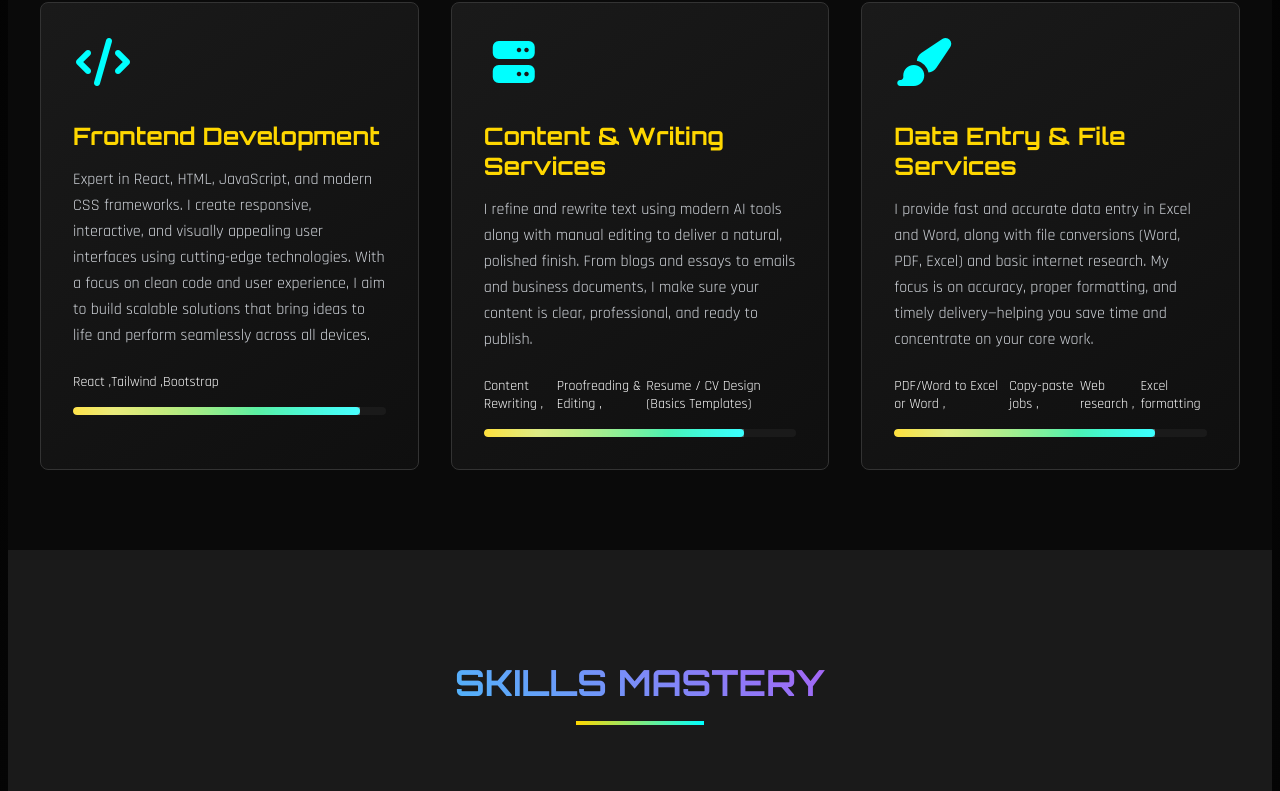
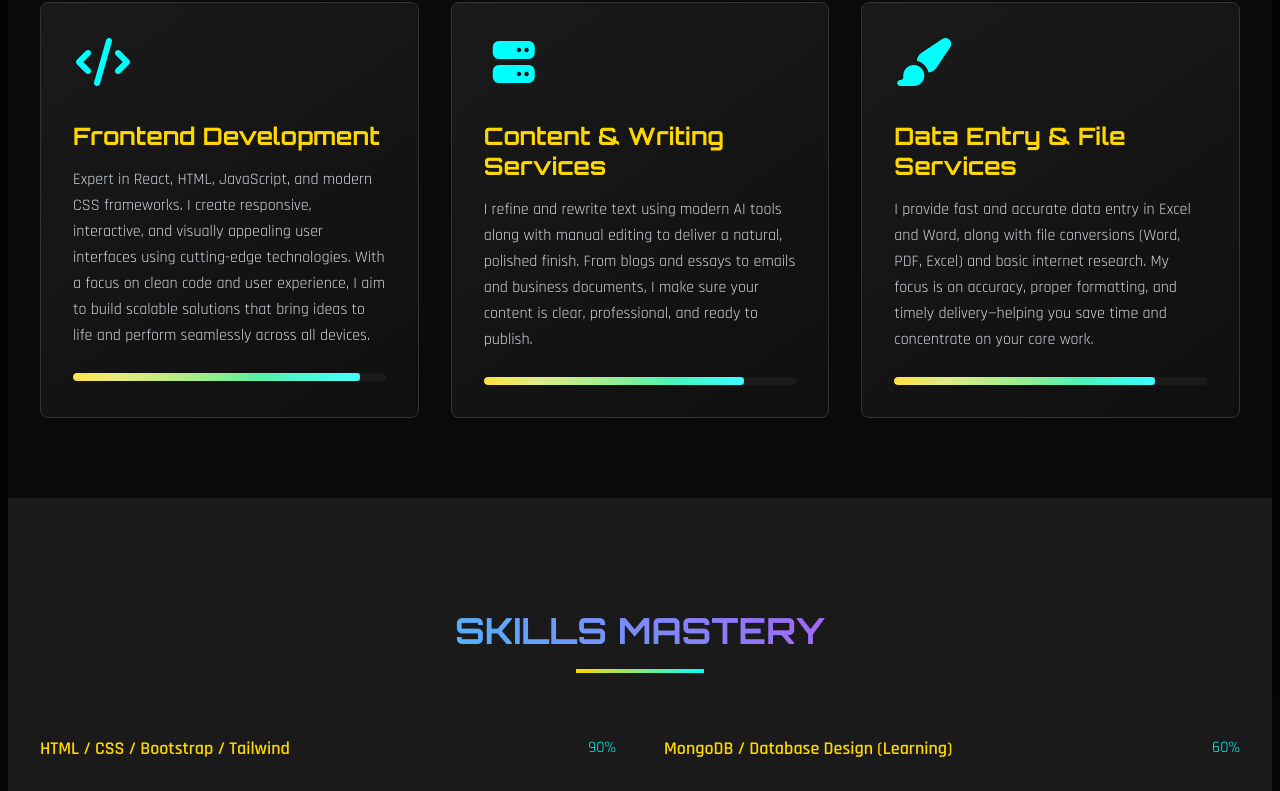
Before and after one commit to the-curiouscoder/my-portfolio, a React (Create React App) app: page / in a window 1280 px wide. Shown: the part 1125-1916 px from the top of the page. Built offline with nearby package versions, Linux system fonts and the light colour scheme.

Commit message:
new changes

```diff
--- a/src/components/TechnicalExpertise.js
+++ b/src/components/TechnicalExpertise.js
@@ -10,21 +10,18 @@ const TechnicalExpertise = () => {
       icon: 'fas fa-code',
       title: 'Frontend Development',
       description: 'Expert in React, HTML, JavaScript, and modern CSS frameworks. I create responsive, interactive, and visually appealing user interfaces using cutting-edge technologies. With a focus on clean code and user experience, I aim to build scalable solutions that bring ideas to life and perform seamlessly across all devices.',
-      skills: ['React ,', 'Tailwind ,' , 'Bootstrap'],
       progress: 'w-11/12'
     },
     {
       icon: 'fas fa-server',
       title: 'Content & Writing Services',
       description: 'I refine and rewrite text using modern AI tools along with manual editing to deliver a natural, polished finish. From blogs and essays to emails and business documents, I make sure your content is clear, professional, and ready to publish.',
-      skills: ['Content Rewriting ,', 'Proofreading & Editing ,', 'Resume / CV Design (Basics Templates)'],
       progress: 'w-5/6'
     },
     {
       icon: 'fas fa-paint-brush',
       title: 'Data Entry & File Services',
       description: 'I provide fast and accurate data entry in Excel and Word, along with file conversions (Word, PDF, Excel) and basic internet research. My focus is on accuracy, proper formatting, and timely delivery—helping you save time and concentrate on your core work.',
-      skills: ['PDF/Word to Excel or Word ,', 'Copy-paste jobs  ,', 'Web research ,', 'Excel formatting'],
       progress: 'w-10/12'
     }
   ];
@@ -52,7 +49,7 @@ const TechnicalExpertise = () => {
   );
 };
 
-const ExpertiseCard = ({ icon, title, description, skills, progress, isVisible, delay }) => {
+const ExpertiseCard = ({ icon, title, description,  progress, isVisible, delay }) => {
   return (
     <div
       className={`cyber-card p-8 rounded-lg group transition-all duration-700 ${
@@ -68,17 +65,6 @@ const ExpertiseCard = ({ icon, title, description, skills, progress, isVisible,
 
       <p className="text-gray-300 mb-6 leading-relaxed">{description}</p>
 
-      <div className="flex flex-wrap gap-2 mb-4">
-        {skills.map((skill, index) => (
-          <span
-            key={index}
-            className="bg-gradient-to-r from-cyber-gold/20 to-cyber-cyan/20 px-3 py-1 rounded-full text-sm border border-cyber-gold/30"
-          >
-            {skill}
-          </span>
-        ))}
-      </div>
-
       <div className="h-2 bg-cyber-gray rounded-full overflow-hidden">
         <div className={`skill-progress ${progress} transition-all duration-2000 delay-500`}></div>
       </div>
```
